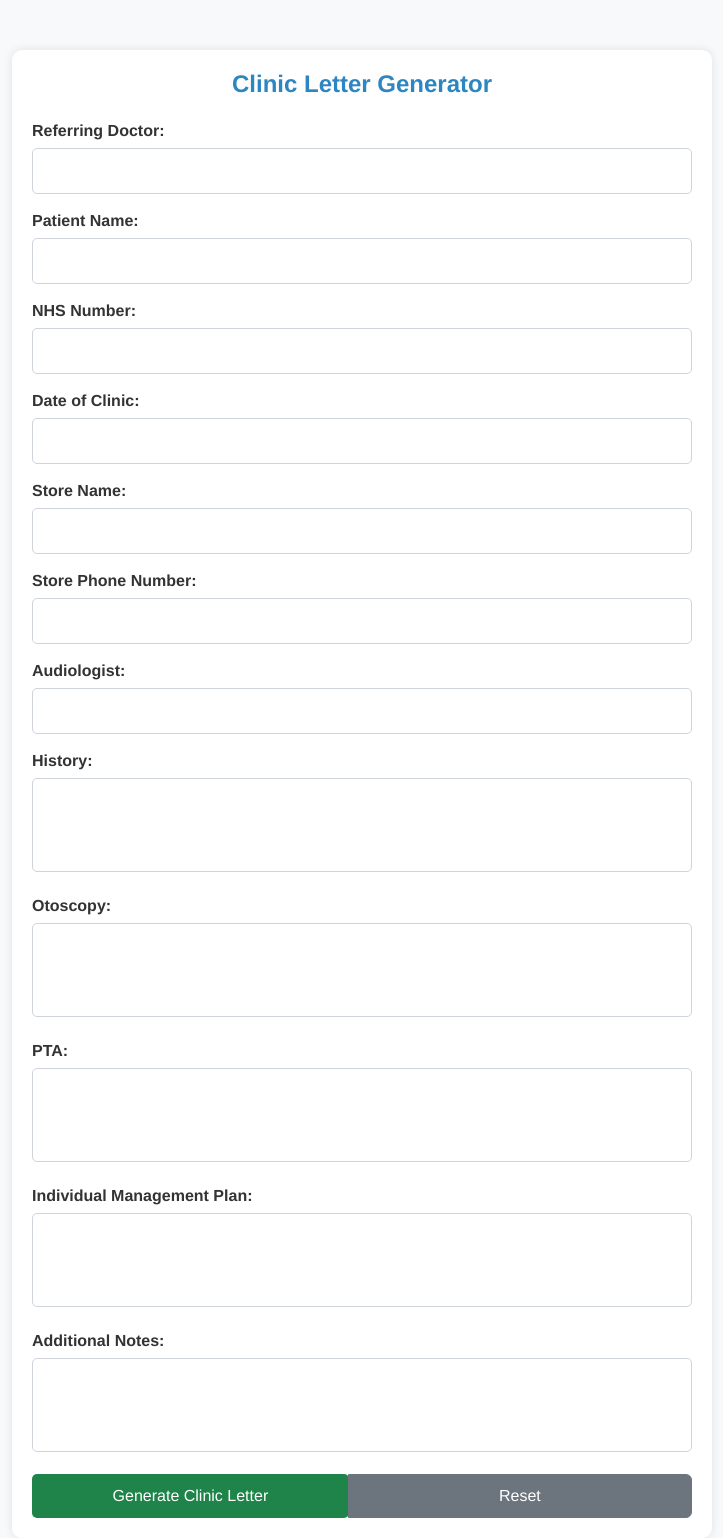
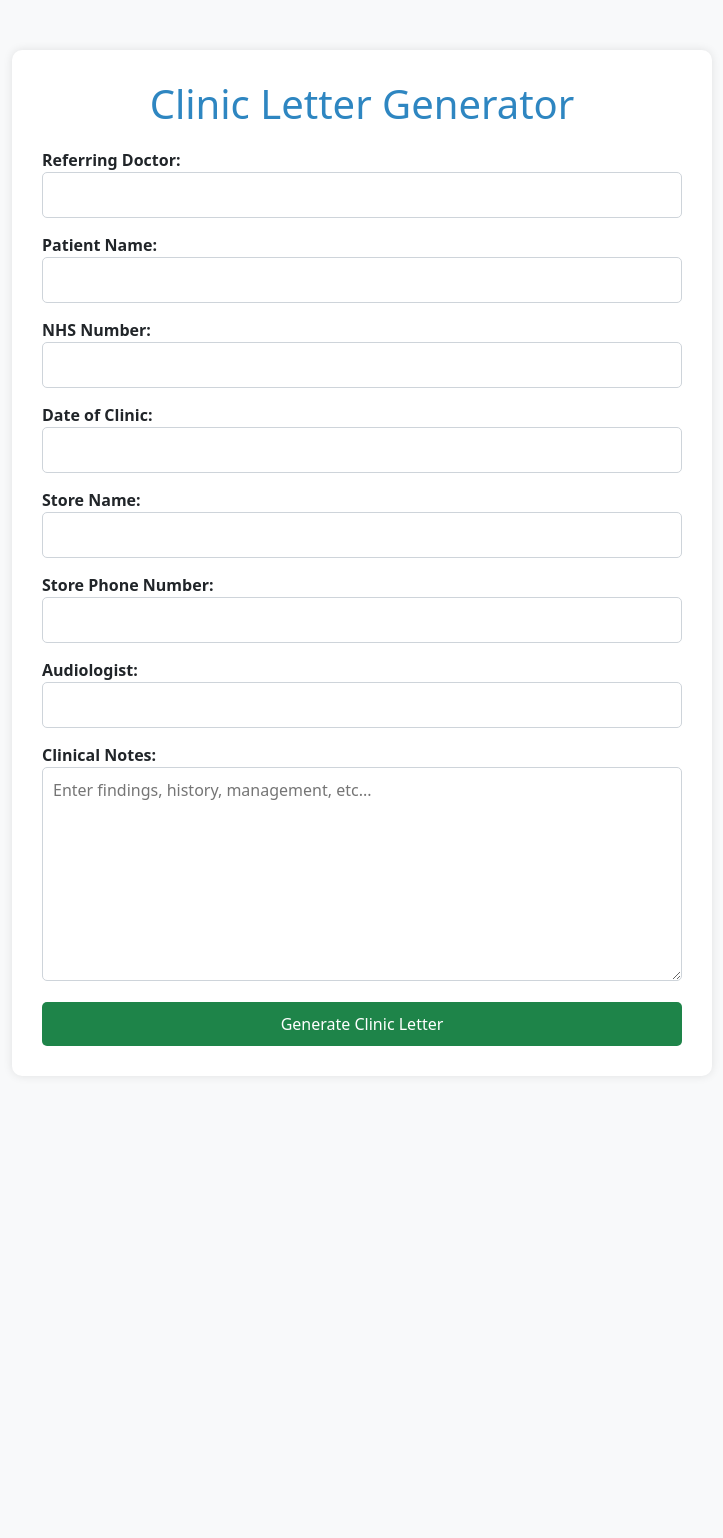
Before and after one commit to jamamo/letterapp, a Flask app: page / in a window 1280 px wide. Shown: the whole page, without its empty margins (278-1001 px from the left). After the commit the page ends 1046 px from the top, so only its background shows below. Run offline with Flask 3, Linux system fonts and the light colour scheme.

Commit message:
Update index.html

```diff
--- a/templates/index.html
+++ b/templates/index.html
@@ -2,131 +2,80 @@
 <html lang="en">
 <head>
     <meta charset="UTF-8">
+    <title>Clinic Letter Generator</title>
     <meta name="viewport" content="width=device-width, initial-scale=1.0">
-    <title>Clinic Letter Generator</title>
-    <!-- Bootstrap CSS -->
     <link href="https://cdn.jsdelivr.net/npm/bootstrap@5.3.0/dist/css/bootstrap.min.css" rel="stylesheet">
-    <!-- Custom CSS -->
     <style>
         body {
             background-color: #f8f9fa;
-            font-family: 'Helvetica', sans-serif;
         }
         .container {
             max-width: 700px;
-            background-color: #ffffff;
-            padding: 20px;
-            margin-top: 50px;
-            box-shadow: 0px 0px 10px rgba(0, 0, 0, 0.1);
+            margin: 50px auto;
+            background-color: white;
+            padding: 30px;
             border-radius: 10px;
+            box-shadow: 0 0 10px rgba(0,0,0,0.1);
         }
         h1 {
-            font-size: 24px;
+            text-align: center;
             color: #2E86C1;
             margin-bottom: 20px;
-            text-align: center;
-            font-weight: bold;
         }
         label {
             font-weight: bold;
-            margin-bottom: 5px;
-            color: #333;
         }
-        input[type="text"], textarea {
+        textarea, input {
+            width: 100%;
+            margin-bottom: 15px;
             border-radius: 5px;
+            padding: 10px;
             border: 1px solid #ced4da;
-            padding: 10px;
-            width: 100%;
-        }
-        textarea {
-            resize: none;
         }
         button {
+            width: 100%;
+            padding: 10px;
             background-color: #1E8449;
             color: white;
-            padding: 10px 20px;
             font-size: 16px;
             border: none;
             border-radius: 5px;
-            width: 100%;
-            cursor: pointer;
         }
         button:hover {
             background-color: #148f3f;
         }
-        .form-group {
-            margin-bottom: 15px;
-        }
-        .btn-group {
-            display: flex;
-            justify-content: space-between;
-        }
-        .btn-group button {
-            width: 48%;
-        }
     </style>
 </head>
 <body>
-
 <div class="container">
     <h1>Clinic Letter Generator</h1>
     <form method="POST">
-        <div class="form-group">
         <label for="referring_doctor">Referring Doctor:</label>
-            <input type="text" id="referring_doctor" name="referring_doctor" required>
-        </div>
-        <div class="form-group">
+        <input type="text" name="referring_doctor" required>
+
         <label for="patient_name">Patient Name:</label>
-            <input type="text" id="patient_name" name="patient_name" required>
-        </div>
-        <div class="form-group">
+        <input type="text" name="patient_name" required>
+
         <label for="nhs_number">NHS Number:</label>
-            <input type="text" id="nhs_number" name="nhs_number" required>
-        </div>
-        <div class="form-group">
+        <input type="text" name="nhs_number" required>
+
         <label for="date_of_clinic">Date of Clinic:</label>
-            <input type="text" id="date_of_clinic" name="date_of_clinic" required>
-        </div>
-        <div class="form-group">
+        <input type="text" name="date_of_clinic" required>
+
         <label for="store_name">Store Name:</label>
-            <input type="text" id="store_name" name="store_name" required>
-        </div>
-        <div class="form-group">
+        <input type="text" name="store_name" required>
+
         <label for="store_phone_number">Store Phone Number:</label>
-            <input type="text" id="store_phone_number" name="store_phone_number" required>
-        </div>
-        <div class="form-group">
+        <input type="text" name="store_phone_number" required>
+
         <label for="audiologist">Audiologist:</label>
-            <input type="text" id="audiologist" name="audiologist" required>
-        </div>
-        <div class="form-group">
-            <label for="history">History:</label>
-            <textarea id="history" name="history" rows="3" required></textarea>
-        </div>
-        <div class="form-group">
-            <label for="otoscopy">Otoscopy:</label>
-            <textarea id="otoscopy" name="otoscopy" rows="3" required></textarea>
-        </div>
-        <div class="form-group">
-            <label for="pta">PTA:</label>
-            <textarea id="pta" name="pta" rows="3" required></textarea>
-        </div>
-        <div class="form-group">
-            <label for="individual_management_plan">Individual Management Plan:</label>
-            <textarea id="individual_management_plan" name="individual_management_plan" rows="3" required></textarea>
-        </div>
-        <div class="form-group">
-            <label for="additional_notes">Additional Notes:</label>
-            <textarea id="additional_notes" name="additional_notes" rows="3"></textarea>
-        </div>
-        <div class="btn-group">
+        <input type="text" name="audiologist" required>
+
+        <label for="clinical_notes">Clinical Notes:</label>
+        <textarea name="clinical_notes" rows="8" required placeholder="Enter findings, history, management, etc..."></textarea>
+
         <button type="submit">Generate Clinic Letter</button>
-            <button type="reset" class="btn btn-secondary">Reset</button>
-        </div>
     </form>
 </div>
-
-<!-- Bootstrap JS -->
-<script src="https://cdn.jsdelivr.net/npm/bootstrap@5.3.0/dist/js/bootstrap.bundle.min.js"></script>
 </body>
 </html>
```
Lines whose indentation alone changed are shown as unchanged.
